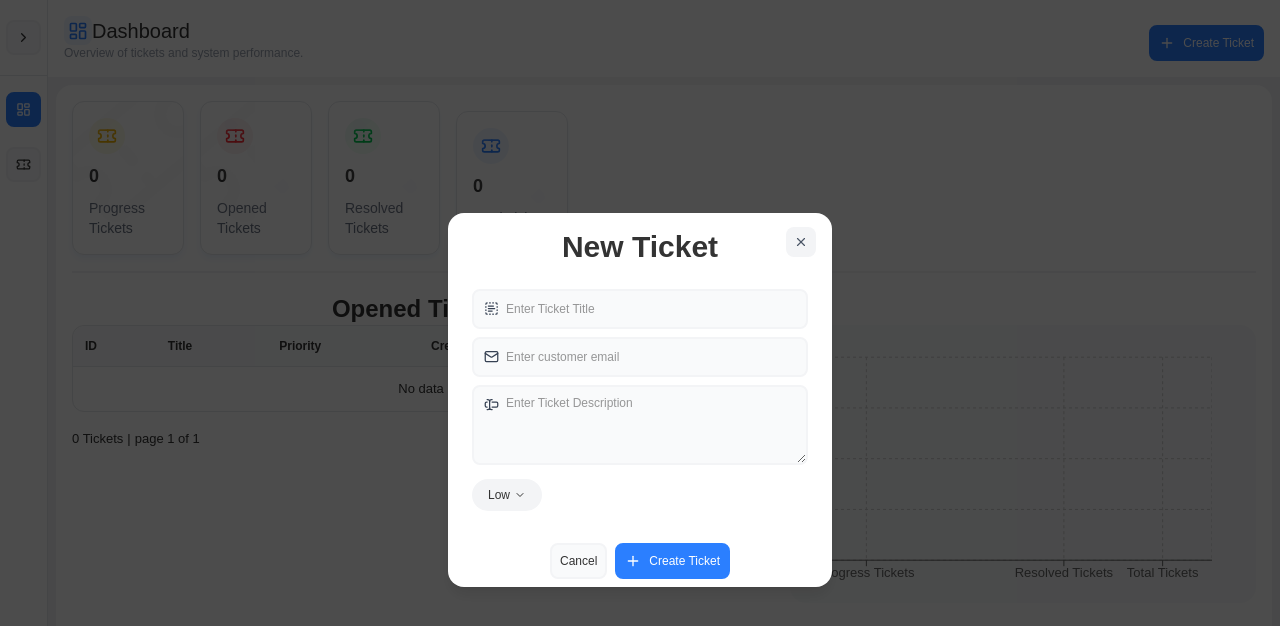
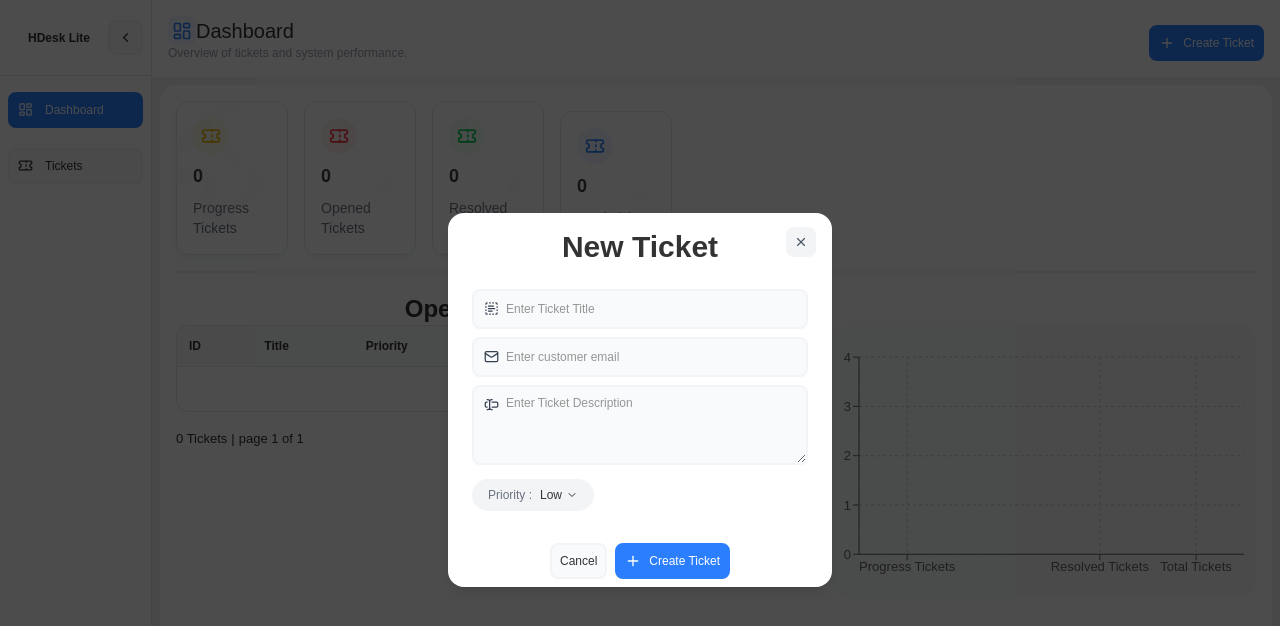
Before and after one commit to nyator/STSystem, a React (Vite) app: page / in a window 1280 px wide. Both pictures are taken after a click on the button "Create Ticket". Shown: the top 626 px of the page. Built offline with nearby package versions, Linux system fonts and the light colour scheme; a web font is replaced by a local one.

Commit message:
feat: enhance sidebar responsiveness, improve header and button components, and adjust ticket pagination logic

```diff
--- a/src/Layouts/SideBar.jsx
+++ b/src/Layouts/SideBar.jsx
@@ -4,13 +4,25 @@ import MainContent from './MainContent';
 import { getLocalStorage, setLocalStorage } from "../Hooks/useLocalStorage"
 
 export default function SideBar() {
-    const [isOpen, setIsOpen] = useState(false);
-
+    const [isOpen, setIsOpen] = useState(true);
 
     const [activeMenu, setActiveMenu] = useState(() => {
         const saved = getLocalStorage('activeMenu')
         return saved || 'Dashboard'
     });
+
+    useEffect(() => {
+        const handleResize = () => {
+            if (window.innerWidth < 700) {
+                setIsOpen(false)
+            } else {
+                setIsOpen(true)
+            }
+        }
+        handleResize()
+        window.addEventListener('resize', handleResize)
+        return () => window.removeEventListener('resize', handleResize)
+    }, [])
 
     useEffect(() => {
         setLocalStorage('activeMenu', activeMenu)
@@ -28,8 +40,8 @@ export default function SideBar() {
                     } bg-white transition-all duration-300 h-full flex flex-col border-r border-gray-200 overflow-hidden`}>
 
                 {/* Header */}
-                <div className={`flex items-center ${isOpen ? 'justify-between' : 'justify-center'} px-4 py-5 border-b border-gray-200`}>
-                    {isOpen && <h1 className="text-xs font-bold text-nowrap">HDesk Lite</h1>}
+                <div className={`flex items-center ${isOpen ? 'justify-between' : 'justify-center'} px-2 py-5 border-b border-gray-200`}>
+                    {isOpen && <h1 className="text-xs font-bold text-nowrap pl-5">HDesk Lite</h1>}
                     <button
                         onClick={() => setIsOpen(!isOpen)}
                         className="p-2 hover:bg-gray-200 bg-gray-50 rounded-lg border-2 border-gray-100"
@@ -39,7 +51,7 @@ export default function SideBar() {
                 </div>
 
 
-                <nav className={`flex ${isOpen ? 'items-start' : 'items-center'} flex-col justify-start flex-1 p-4 space-y-5`}>
+                <nav className={`flex ${isOpen ? 'items-start' : 'items-center'} flex-col justify-start flex-1 py-4 px-2 space-y-5`}>
                     {menuItems.map((item) => (
                         <a
                             key={item.label}
--- a/src/components/dashboard/Header.jsx
+++ b/src/components/dashboard/Header.jsx
@@ -11,7 +11,7 @@ import toast from 'react-hot-toast';
 function Header({ icon, title, description }) {
     const [openModal, setOpenModal] = useState(false)
     const [selectedPriority, setSelectedPriority] = useState("low")  // ← was useState()
-     const [isOpen, setIsOpen] = useState(null)
+    const [isOpen, setIsOpen] = useState(null)
 
     const { createTicket, isLoading } = useCreateTicket();
     const { register, handleSubmit, trigger, reset, formState: { errors } } = useForm()
@@ -80,7 +80,13 @@ function Header({ icon, title, description }) {
                         placeholder="Enter customer email"
                         icon={<LuMail className="absolute left-3 top-3 text-gray-700" size={15} />}
                         register={register}
-                        formfields={{ required: "Email is required" }}
+                        formfields={{
+                            required: "Email is required",
+                            pattern: {
+                                value: /^[A-Z0-9._%+-]+@[A-Z0-9.-]+\.[A-Z]{2,}$/i,
+                                message: "Invalid email address"
+                            },
+                        }}
                         error={errors.email}
                     />
                     <FormTextArea
@@ -92,6 +98,7 @@ function Header({ icon, title, description }) {
                     />
                     <div className='flex space-x-2'>
                         <OptionButton
+                            title="Priority"
                             options={priorityOptions}
                             selected={selectedPriority}
                             isOpen={isOpen}
--- a/src/components/ticket/Actions.jsx
+++ b/src/components/ticket/Actions.jsx
@@ -144,6 +144,7 @@ export default function Actions({ ticketId }) {
                     />
                     <div className='flex space-x-2'>
                         <OptionButton
+                            title="Priority"
                             options={priorityOptions}
                             selected={selectedPriority}
                             isOpen={openDropdown === 'priority'}
@@ -152,6 +153,7 @@ export default function Actions({ ticketId }) {
                             Priority
                         </OptionButton>
                         <OptionButton
+                            title="Status"
                             options={statusOptions}
                             selected={selectedStatus}
                             isOpen={openDropdown === 'status'}
--- a/src/components/ui/Button.jsx
+++ b/src/components/ui/Button.jsx
@@ -16,7 +16,7 @@ function MainButton({ variant = "default", children, type, onClick, }) {
 
 
 
-function OptionButton({ children, options, selected, isOpen, setIsOpen }) {
+function OptionButton({ children, options, selected, isOpen, setIsOpen, title }) {
 
   // Find the selected option label to display
   const selectedOption = options.find(opt => opt.value === selected);
@@ -29,6 +29,8 @@ function OptionButton({ children, options, selected, isOpen, setIsOpen }) {
         onClick={() => setIsOpen(!isOpen)}
         className={`${optionBaseClasses} ${isOpen ? 'bg-gray-200 text-gray-800' : 'hover:bg-gray-200'}`}
       >
+        {title && <p className='text-center mr-2 text-gray-500'>{title} :</p>}
+
         {displayText}
         <LuChevronDown
           className={`inline ml-1 transition-transform ${isOpen ? 'rotate-180' : ''}`}
--- a/src/components/ui/FilterButton.jsx
+++ b/src/components/ui/FilterButton.jsx
@@ -15,7 +15,7 @@ function FilterButton({ title, icon, isOpen, setIsOpen, filterGroups, filters, s
                     <span className="w-2 h-4 bg-blue-500 border-2 border-blue-300 rounded-full absolute top-3 -left-0.5"></span>
                 )}
                 {icon}
-                <span className="font-medium">{title}</span>
+                <span className="hidden md:block font-medium">{title}</span>
             </button>
 
             {isOpen && (
--- a/src/pages/Dashboard.jsx
+++ b/src/pages/Dashboard.jsx
@@ -39,7 +39,7 @@ function Dashboard() {
             </div>
 
             <div>
-                <div className='flex flex-col items-start bg-white p-4 w-[calc(100%-1rem)] min-h-screen m-2 rounded-2xl'>
+                <div className='flex flex-col items-start bg-white p-4 w-[calc(100%-1rem)] lg:h-[calc(100vh-6rem)] m-2 rounded-2xl'>
                     <Cards />
 
                     <div className='flex flex-col lg:flex-row justify-around w-full mt-1 gap-5'>
--- a/src/pages/Ticket.jsx
+++ b/src/pages/Ticket.jsx
@@ -1,4 +1,4 @@
-import { useState } from "react";
+import { useEffect, useState } from "react";
 import { LuTicket, LuCalendarArrowDown, LuCircleCheck, LuShieldCheck, LuSlidersHorizontal, LuArrowDownUp } from "react-icons/lu"
 
 import Header from '../components/dashboard/Header';
@@ -103,7 +103,7 @@ function Ticket() {
 
     // Pagination logic
     const [currentPage, setCurrentPage] = useState(1);
-    const itemsPerPage = 10;
+    const itemsPerPage = 8;
     const totalItems = ticketsToDisplay.length;
     const totalPages = Math.max(1, Math.ceil(totalItems / itemsPerPage));
     const paginatedTickets = ticketsToDisplay.slice(
@@ -111,8 +111,18 @@ function Ticket() {
         currentPage * itemsPerPage
     );
 
+
     const handlePrev = () => setCurrentPage((prev) => Math.max(1, prev - 1));
     const handleNext = () => setCurrentPage((prev) => Math.min(totalPages, prev + 1));
+
+    // if (searchedTickets) {
+    //     setCurrentPage(1)
+    // }
+
+    useEffect(() => {
+        setCurrentPage(1)
+    }, [searchedTickets, filters])
+
 
     return (
         <div>
@@ -125,7 +135,7 @@ function Ticket() {
             </div>
 
 
-            <div className='flex flex-col items-start bg-white p-4 w-[calc(100%-1rem)] min-h-screen m-2 rounded-2xl'>
+            <div className='flex flex-col items-start bg-white p-4 w-[calc(100%-1rem)] h-[calc(100vh-6rem)] m-2 rounded-2xl'>
                 <div className='sticky top-18 z-5 bg-white flex justify-between items-center gap-2 w-full border-b-2 border-gray-100 mb-5 py-2'>
                     <TicketSearch onResults={setSearchedTickets} />
 
@@ -133,7 +143,7 @@ function Ticket() {
 
                         {/* Sorting Button */}
                         <FilterButton
-                            title="Sort By"
+                            title="Sort"
                             icon={<LuArrowDownUp size={15} />}
                             isOpen={isOpen === 'sort'}
                             setIsOpen={(open) => setIsOpen(open ? 'sort' : null)}
@@ -160,7 +170,7 @@ function Ticket() {
 
                         <FilterButton
                             title="Filter"
-                            icon={<LuSlidersHorizontal size={15} className={`${isOpen ? 'rotate-180' : ''}`} />}
+                            icon={<LuSlidersHorizontal size={15} className={`${isOpen === 'filter' ? 'rotate-180' : ''}`} />}
                             isOpen={isOpen === 'filter'}
                             setIsOpen={(open) => setIsOpen(open ? 'filter' : null)}
                             filterGroups={filterGroups}
```
